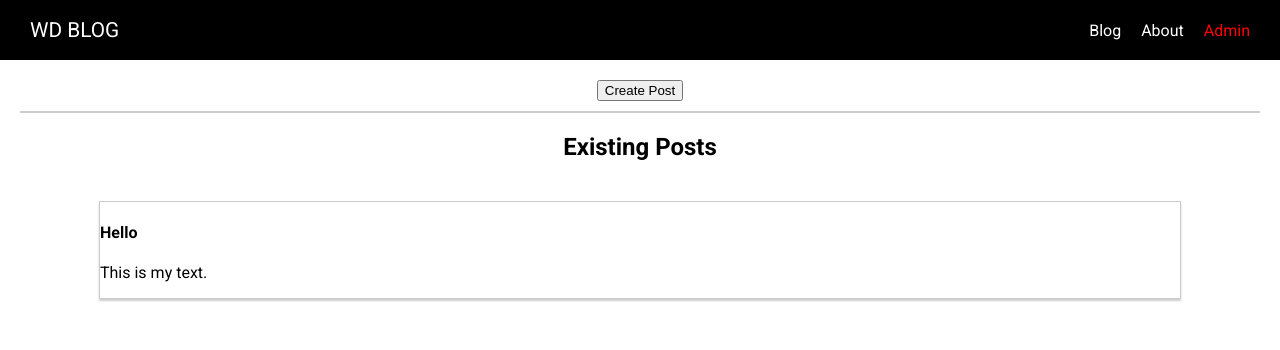
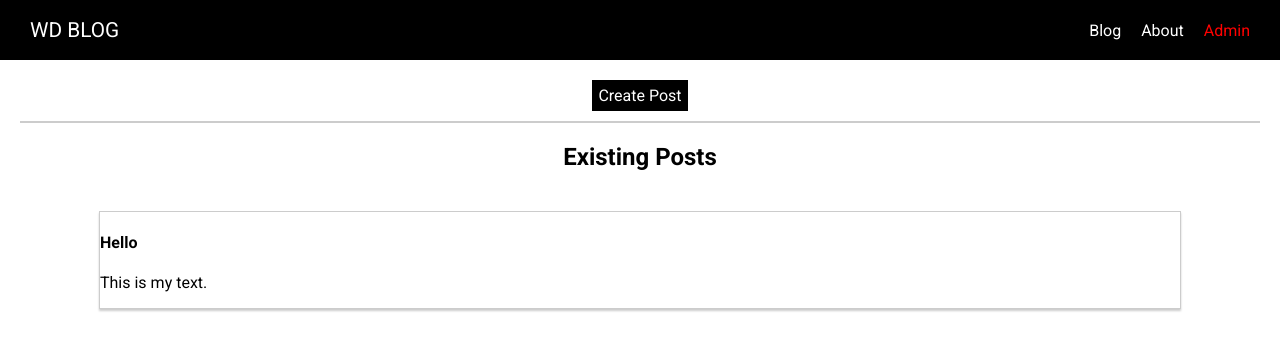
Before and after one commit to kimheang-born/nuxt-firebase-crud, a Nuxt app: page /admin in a window 1280 px wide. Shown: the top 350 px of the page. Built offline with nearby package versions, Linux system fonts and the light colour scheme; grey boxes are pictures that could not be loaded.

Commit message:
change btn to component

```diff
--- a/pages/admin/index.vue
+++ b/pages/admin/index.vue
@@ -1,7 +1,7 @@
 <template>
     <div class="admin-page">
         <section class="new-post">
-            <button @click="$router.push('/admin/new-post')">Create Post</button>
+            <AppButton @click="$router.push('/admin/new-post')">Create Post</AppButton>
         </section>
         <section class="existing-posts">
             <h1>Existing Posts</h1>
@@ -12,10 +12,12 @@
 
 <script>
 import PostList from "@/components/Posts/PostList"
+import AppButton from "@/components/UI/AppButton"
 
 export default {
     components: {
         PostList,
+        AppButton
     }
 }
 </script>
```
